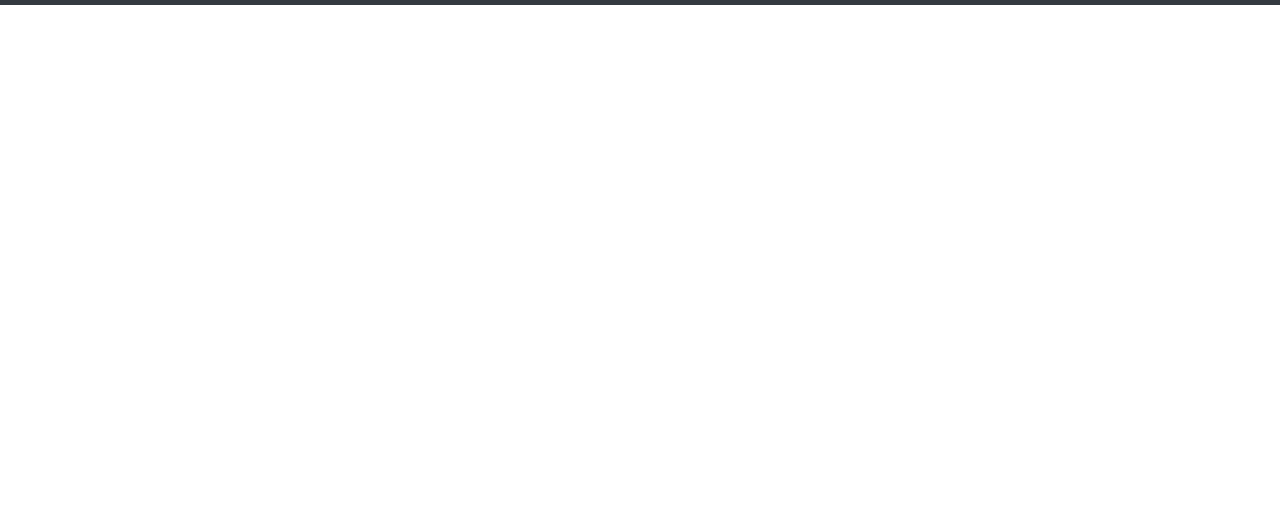
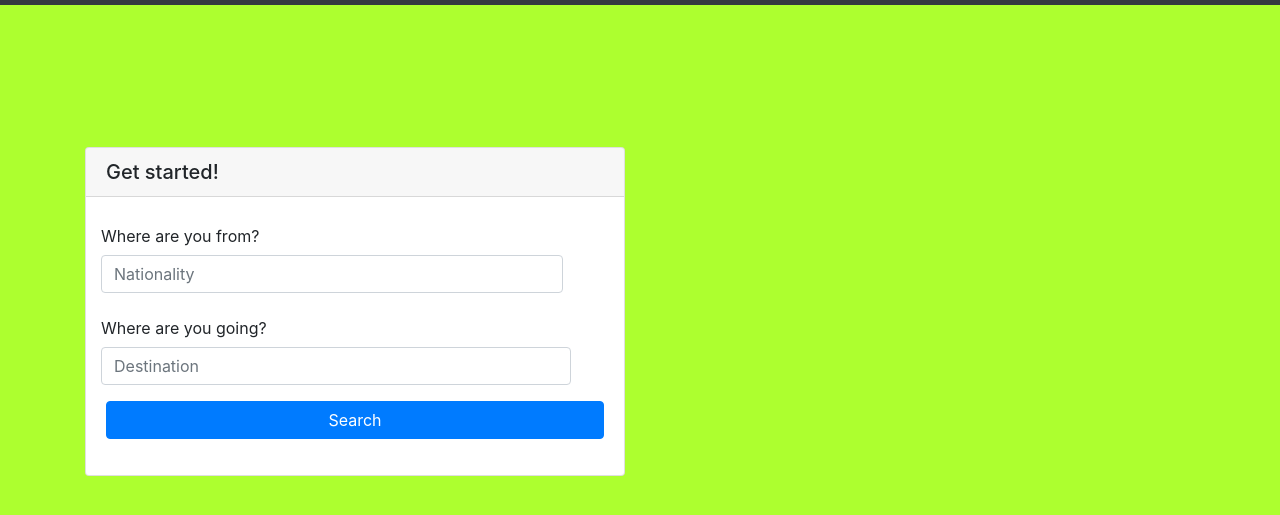
Before and after one commit to colcodeando/bs-honors, a website: page index.html in a window 1280 px wide. Shown: the part 53-568 px from the top of the page. Drawn offline with nearby package versions, Linux system fonts and the light colour scheme.

Commit message:
Add search card

```diff
--- a/css/styles.scss
+++ b/css/styles.scss
@@ -1,3 +1,7 @@
-navbar-item {
-    float: right;
+header {
+    min-height: 200px;
 }
+
+body {
+    background: greenyellow;
+}
--- a/index.html
+++ b/index.html
@@ -28,8 +28,44 @@
                 </ul>
             </div>
         </nav>
+
+        <header>
+        </header> <!-- Empty header for card placement-->
+
         <div class="container">
+            <div class="row">
+                <div class="col-12 col-sm-6">
+                    <div class="card">
+                        <h5 class="card-header">Get started!</h5>
+                        <div class="card-body">
+                            <form>
+                                <div class="form-row">
+                                    <div class="form-group row">
+                                        <label for="nationality" class="col-12 col-form-label">Where are you from?</label>
+                                        <div class="col-12">
+                                            <input type="text" class="form-control" id="nationality" name="nationality" placeholder="Nationality">
+                                        </div>
+                                    </div>
+                                </div>
+                                <div class="form-row">
+                                    <div class="form-group row">
+                                        <label for="destination" class="col-12 col-form-label">Where are you going?</label>
+                                        <div class="col-12">
+                                            <input type="text" class="form-control" id="destination" name="destination" placeholder="Destination">
+                                        </div>
+                                    </div>
+                                </div>
+                                <div class="form-group row">
+                                    <div class="col-12">
+                                        <button type="button" class="btn btn-primary btn-block">Search</button>
+                                    </div>
+                                </div>
+                            </form>
+                        </div>
+                    </div>
+                </div>
 
+            </div>
         </div>
 
            <!-- jQuery first, then Popper.js, then Bootstrap JS. -->
```
Also changed, not shown: css/styles.css, 1 other file.
